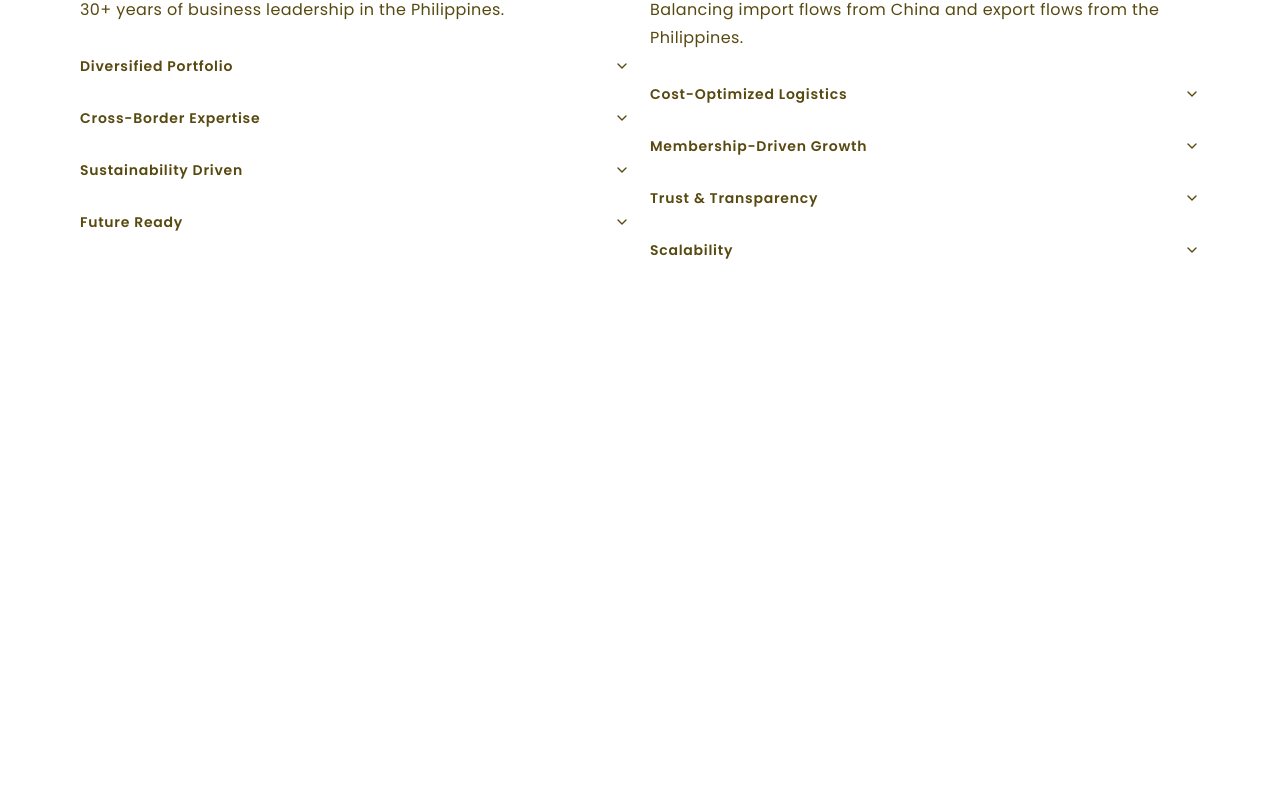
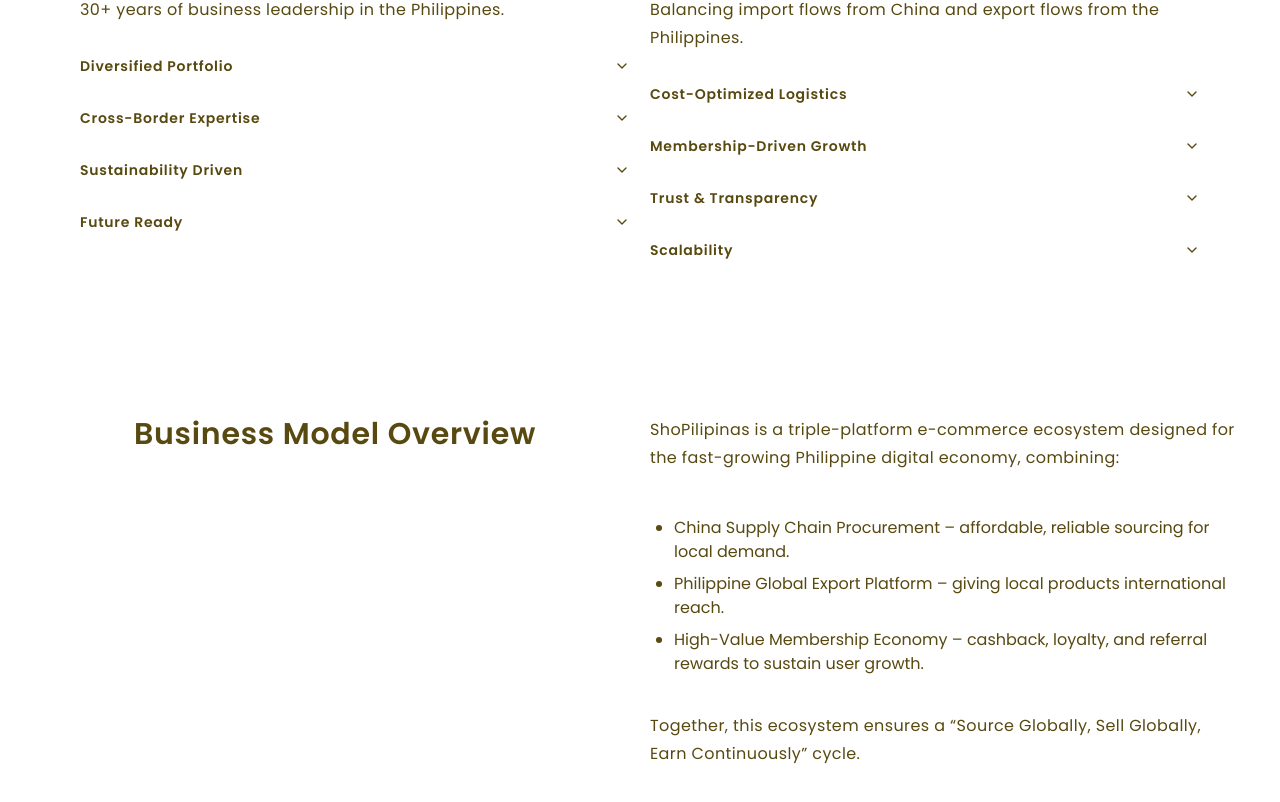
Before and after one commit to Liam-Moriarty/fgp-blog-frontend, a React (Vite) app: page / in a window 1280 px wide. Shown: the part 4671-5473 px from the top of the page. Before the commit the page ends 5067 px from the top, so only its background shows below. Built offline with nearby package versions, Linux system fonts and the light colour scheme.

Commit message:
partial business model

```diff
--- a/src/pages/HomePage.tsx
+++ b/src/pages/HomePage.tsx
@@ -1,6 +1,7 @@
 import Divider from "@/components/Divider";
 import About from "@/sections/HomeSection/About";
 import Advantages from "@/sections/HomeSection/Advantages";
+import BusinessModel from "@/sections/HomeSection/BusinessModel";
 import CoreValues from "@/sections/HomeSection/CoreValues";
 import Engagements from "@/sections/HomeSection/Engagements";
 import Hero from "@/sections/HomeSection/Hero";
@@ -25,6 +26,8 @@
       <CoreValues />
 
       <Advantages />
+
+      <BusinessModel />
     </div>
   );
 };
--- /dev/null
+++ b/src/sections/HomeSection/BusinessModel.tsx
@@ -0,0 +1,38 @@
+const BusinessModel = () => {
+  return (
+    <div className="w-full h-auto flex items-start gap-5 my-10">
+      <div className="w-full h-full flex justify-center">
+        <h3>Business Model Overview</h3>
+      </div>
+
+      <div className="w-full h-full flex flex-col justify-start gap-3">
+        <p>
+          ShoPilipinas is a triple-platform e-commerce ecosystem designed for
+          the fast-growing Philippine digital economy, combining:
+        </p>
+
+        <ul className="my-6 ml-6 list-disc [&>li]:mt-2">
+          <li>
+            China Supply Chain Procurement – affordable, reliable sourcing for
+            local demand.
+          </li>
+          <li>
+            Philippine Global Export Platform – giving local products
+            international reach.
+          </li>
+          <li>
+            High-Value Membership Economy – cashback, loyalty, and referral
+            rewards to sustain user growth.
+          </li>
+        </ul>
+
+        <p>
+          Together, this ecosystem ensures a “Source Globally, Sell Globally,
+          Earn Continuously” cycle.
+        </p>
+      </div>
+    </div>
+  );
+};
+
+export default BusinessModel;
```
